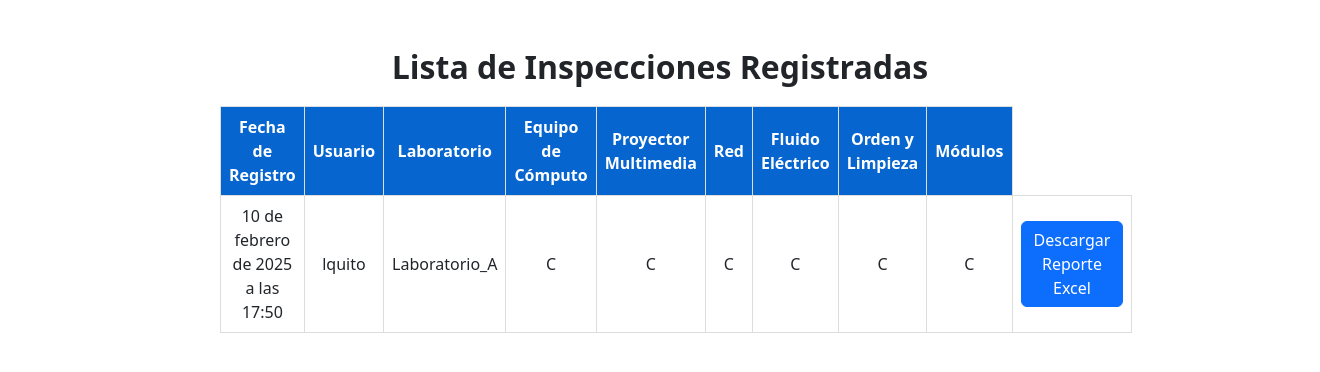
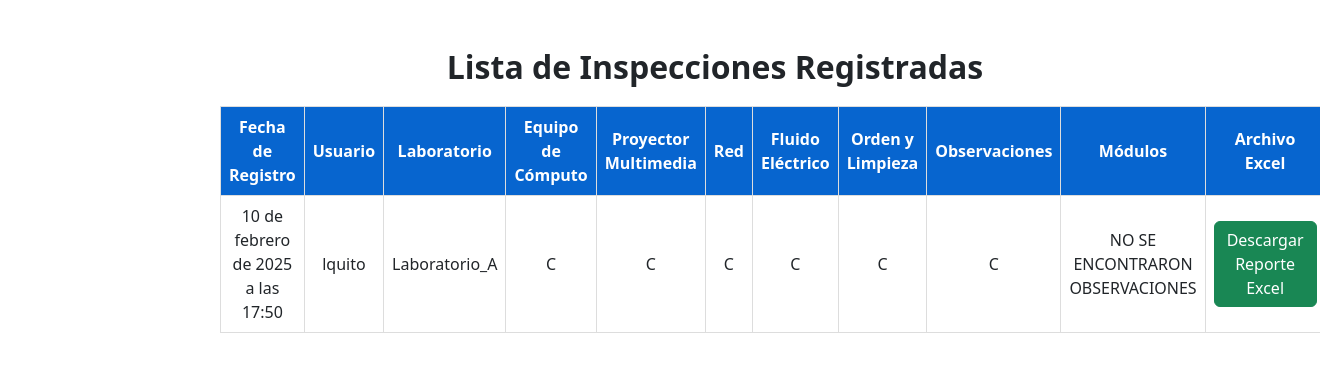
Before and after one commit to Leonardo-max-el/controlic, a Django app: page /read_inspeccion/ in a window 1320 px wide. Shown: the part 56-428 px from the top of the page. Run offline with Django 5.2, Linux system fonts and the light colour scheme; data comes from the database, SQL or seed files in the repository.

Commit message:
6to_Avance

```diff
--- a/admin_control/settings.py
+++ b/admin_control/settings.py
@@ -88,7 +88,7 @@ WSGI_APPLICATION = 'admin_control.wsgi.application'
 DATABASES = {
     'default': {
         'ENGINE': 'django.db.backends.mysql',
-        'NAME': 'db_controlic',
+        'NAME': 'db_inspeccion',
         'USER': 'root',
         'PASSWORD': '',
         'HOST': '127.0.0.1',
--- a/app_control/models.py
+++ b/app_control/models.py
@@ -19,6 +19,7 @@ class Inspeccionambientes(models.Model):
     fluido_electrico = models.CharField(max_length=1, choices=ESTADO_CHOICES)
     orden_limpieza = models.CharField(max_length=1, choices=ESTADO_CHOICES)
     modulos = models.CharField(max_length=1, choices=ESTADO_CHOICES)
+    observacion = models.TextField(max_length=200, default="NO SE ENCONTRARON OBSERVACIONES", blank=True)
 
     def __str__(self):
         return f"{self.laboratorio} - {self.fecha_registro.strftime('%Y-%m-%d')}"
--- a/app_control/templates/read_inspeccion.html
+++ b/app_control/templates/read_inspeccion.html
@@ -4,7 +4,7 @@
 
 <main>
     <div>
-        <div class="col-md-8 offset-md-2 mt-5">
+        <div class="col-md-9 offset-md-2 mt-5">
             <style>
                 table {
                     width: 100%;
@@ -39,7 +39,9 @@
                         <th>Red</th>
                         <th>Fluido Eléctrico</th>
                         <th>Orden y Limpieza</th>
+                        <th>Observaciones</th>
                         <th>Módulos</th>
+                        <th>Archivo Excel</th>
                     </tr>
                 </thead>
                 <tbody>
@@ -54,8 +56,9 @@
                         <td>{{ inspeccion.fluido_electrico }}</td>
                         <td>{{ inspeccion.orden_limpieza }}</td>
                         <td>{{ inspeccion.modulos }}</td>
+                        <td>{{ inspeccion.observacion }}</td>
                         <td>
-                            <a href="{% url 'descargar_excel' %}" class="btn btn-primary">Descargar Reporte Excel</a>
+                            <a href="{% url 'descargar_excel' %}" class="btn btn-success">Descargar Reporte Excel</a>
 
                         </td>
                     </tr>
--- a/app_control/views.py
+++ b/app_control/views.py
@@ -67,10 +67,8 @@ def login_view(request):
 
 
 
-
 def registrar_inspeccion(request):
     if request.method == "POST":
-
         # Obtener los datos del formulario
         usuario = request.user
         laboratorio = request.POST.get("ambientes")
@@ -81,6 +79,11 @@ def registrar_inspeccion(request):
         orden_limpieza = request.POST.get("orden_limpieza")
         modulos = request.POST.get("modulos")
 
+        # Asignar un valor por defecto si `observacion` está vacío o None
+        observacion = request.POST.get("observaciones", "").strip()
+        if not observacion:
+            observacion = "NO SE ENCONTRARON OBSERVACIONES"
+
         # Guardar en la base de datos
         Inspeccionambientes.objects.create(
             usuario=usuario,
@@ -90,18 +93,21 @@ def registrar_inspeccion(request):
             red=red,
             fluido_electrico=fluido_electrico,
             orden_limpieza=orden_limpieza,
-            modulos=modulos
+            modulos=modulos,
+            observacion=observacion  # Aseguramos que nunca sea None
         )
-
 
         return JsonResponse({"mensaje": "Registro guardado exitosamente"}, status=200)
 
     return render(request, "registrar_inspeccion.html")
 
 
+
+
 def read_inspeccion(request):
     inspecciones = Inspeccionambientes.objects.all()
     return render(request, "read_inspeccion.html", {"inspecciones": inspecciones})
+
 
 
 
@@ -122,7 +128,7 @@ def exportar_inspeccion_con_plantilla(request):
 
     for inspeccion in inspecciones:
     # Asegurarse de escribir solo en celdas no combinadas
-        columnas = ["B", "Q", "D", "C", "E", "G", "I", "K", "M", "O"]
+        columnas = ["B", "Q", "C", "D", "E", "G", "I", "K", "M", "O","R"]
         valores = [
             inspeccion.id,
             inspeccion.usuario.username,  # Asegúrate de que el campo 'usuario' existe
@@ -134,6 +140,7 @@ def exportar_inspeccion_con_plantilla(request):
             inspeccion.fluido_electrico,
             inspeccion.orden_limpieza,
             inspeccion.modulos,
+            inspeccion.observacion
         ]
 
     for col, valor in zip(columnas, valores):
```
Also changed, not shown: app_control/templates/registrar_inspeccion.html (+8 -0 lines), app_control/migrations/0001_initial.py, app_control/migrations/0002_delete_inspeccionambientes.py (deleted), app_control/migrations/0003_initial.py (deleted), 12 other files.
